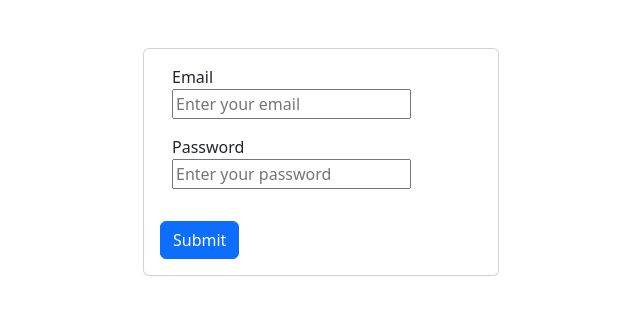
After one commit to Vikuuu/Snap-Gallery, a Django app: page /auth/signin in a window 1280 px wide. The commit adds this page. Shown: the top 315 px of the page, without its empty margins (319-959 px from the left). Run offline with Django 4.2, Linux system fonts and the light colour scheme.

Commit message:
User registration and login feature added

```diff
--- /dev/null
+++ b/accounts/forms.py
@@ -0,0 +1,64 @@
+from django import forms
+from django.contrib.auth import get_user_model
+from django.core.validators import validate_email
+
+User = get_user_model()
+
+
+class UserRegisterForm(forms.ModelForm):
+    password = forms.CharField(
+        widget=forms.PasswordInput(attrs={"placeholder": "Enter your password"})
+    )
+
+    class Meta:
+        model = User
+        fields = ["email", "username"]
+
+        # Add labels for each field
+        labels = {
+            "email": "Email",
+            "username": "Username",
+            "password": "Password",
+        }
+
+        # Use PasswordInput widget for the password field
+        widgets = {
+            "email": forms.TextInput(attrs={"placeholder": "e.g. guts@test.com"}),
+            "username": forms.TextInput(attrs={"placeholder": "e.g. guts"}),
+        }
+
+    # def save(self, cleaned_data):
+    #     email = cleaned_data.get("email")
+    #     username = cleaned_data.get("username")
+    #     password = cleaned_data.get("password")
+    #     if not email or not username:
+    #         raise ValueError("Email and username cannot be empty")
+
+    #     try:
+    #         user = User.objects.create_user(
+    #             email=email,
+    #             username=username,
+    #             password=password,
+    #         )
+
+    #     except Exception as e:
+    #         raise e
+
+    #     return user
+
+
+class UserLoginForm(forms.Form):
+    email = forms.EmailField(
+        label="Email",
+        widget=forms.TextInput(attrs={"placeholder": "Enter your email"}),
+        required=True,
+        help_text="Please enter an valid Email address",
+        validators=[validate_email],
+    )
+    password = forms.CharField(
+        label="Password",
+        widget=forms.PasswordInput(attrs={"placeholder": "Enter your password"}),
+        strip=False,
+        required=True,
+        help_text="Please enter the valide Password",
+    )
--- /dev/null
+++ b/accounts/templates/accounts/login.html
@@ -0,0 +1,37 @@
+<!DOCTYPE html>
+<html lang="en">
+
+<head>
+    <meta charset="UTF-8">
+    <meta name="viewport" content="width=device-width, initial-scale=1.0">
+    <title>Sign Up</title>
+    <link href="https://cdn.jsdelivr.net/npm/bootstrap@5.3.2/dist/css/bootstrap.min.css" rel="stylesheet"
+        integrity="sha384-T3c6CoIi6uLrA9TneNEoa7RxnatzjcDSCmG1MXxSR1GAsXEV/Dwwykc2MPK8M2HN" crossorigin="anonymous">
+</head>
+
+<body class="m-5">
+    <div class="container">
+        <div class="row justify-content-center">
+            <div class="col-md-4">
+                <div class="card">
+                    <form method="post" action="">
+                        {% csrf_token %}
+                        {% for field in form %}
+                        <div class="form-group m-3 row">
+                            <div class="col-md-12">
+                                <label>{{field.label}}</label>
+                            </div>
+                            <div class="col-md-12">
+                                {{field}}
+                            </div>
+                        </div>
+                        {% endfor %}
+                        <button type="submit" class="btn btn-primary m-3">Submit</button>
+                    </form>
+                </div>
+            </div>
+        </div>
+    </div>
+</body>
+
+</html>
--- /dev/null
+++ b/accounts/urls.py
@@ -0,0 +1,8 @@
+from django.urls import path
+from . import views
+
+
+urlpatterns = [
+    path("signup", views.registerView, name="signup"),
+    path("signin", views.loginView, name="signin"),
+]
--- a/accounts/views.py
+++ b/accounts/views.py
@@ -1,3 +1,62 @@
-from django.shortcuts import render
+from django.shortcuts import render, redirect
+from django.contrib import messages
+from .forms import UserRegisterForm, UserLoginForm
+from django.contrib.auth import get_user_model
+from django.contrib.auth import authenticate, login, logout
 
-# Create your views here.
+User = get_user_model()
+
+
+def registerView(request):
+    form = UserRegisterForm()
+
+    try:
+        if request.method == "POST":
+            form = UserRegisterForm(request.POST)
+            if form.is_valid():
+                email = form.cleaned_data.get("email")
+                username = form.cleaned_data.get("username")
+                password = form.cleaned_data.get("password")
+
+                user = User.objects.create_user(
+                    email=email,
+                    username=username,
+                    password=password,
+                )
+
+                messages.success(request, f"Account created for {username}!")
+                return redirect("signin")
+
+    except Exception as e:
+        raise e
+
+    context = {"form": form}
+    return render(request, "accounts/register.html", context)
+
+
+def loginView(request):
+    form = UserLoginForm()
+
+    try:
+        if request.method == "POST":
+            form = UserLoginForm(request.POST)
+            if form.is_valid():
+                email = form.cleaned_data.get("email")
+                password = form.cleaned_data.get("password")
+
+                user = authenticate(request, email=email, password=password)
+
+                if user is not None:
+                    login(request, user)
+                    messages.success(request, f"Login successful")
+                    return redirect("photos:home")
+
+                else:
+                    form.add_error(None, "Username or password incorrect")
+                    return redirect("signin")
+
+    except Exception as e:
+        raise e
+
+    context = {"form": form}
+    return render(request, "accounts/login.html", context)
--- a/photos/urls.py
+++ b/photos/urls.py
@@ -1,9 +1,10 @@
 from django.urls import path
 from . import views
 
+app_name = "photos"
 
 urlpatterns = [
-    path("", views.GalleryHomeView, name="home"),
+    path("home/", views.GalleryHomeView, name="home"),
     path("add/", views.AddPhotoView, name="add-photo"),
     path("photo/<str:pk>", views.PhotoView, name="photo"),
 ]
--- a/snapgallery/urls.py
+++ b/snapgallery/urls.py
@@ -6,7 +6,8 @@ from django.conf.urls.static import static
 
 urlpatterns = [
     path("admin/", admin.site.urls),
-    path("", include("photos.urls")),
+    path("photos/", include("photos.urls", namespace="photos")),
+    path("auth/", include("accounts.urls")),
 ]
 
 urlpatterns += static(settings.MEDIA_URL, document_root=settings.MEDIA_ROOT)
--- a/templates/navbar.html
+++ b/templates/navbar.html
@@ -1,4 +1,7 @@
 <a href="/">
     <h3>SnapGallery Logo</h3>
+    {% if user.is_authenticated %}
+    <small> Hello! {{user.username}}</small>
+    {% endif %}
 </a>
 <hr>
```
Also changed, not shown: accounts/templates/accounts/register.html (added, +42 -0 lines), photos/templates/photos/gallery.html (+5 -5 lines).
